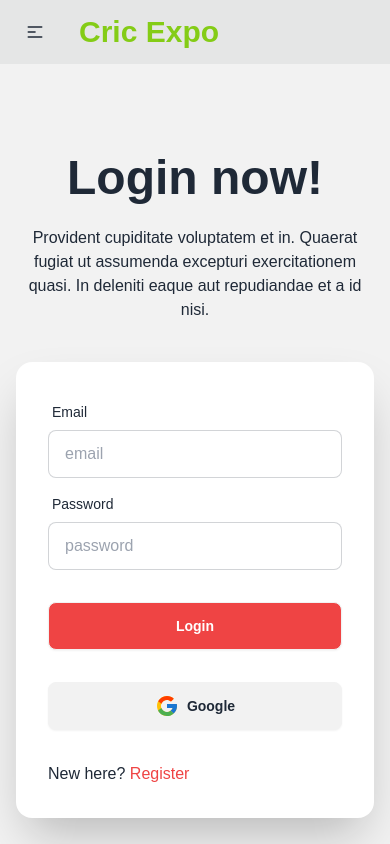
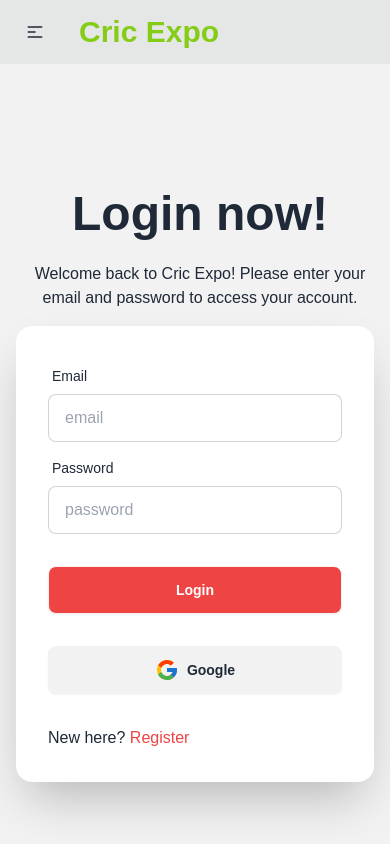
Before and after one commit to sadmanalam142/cric-expo-client, a React (Vite) app: page /login in a window 390 px wide. Shown: the top 844 px of the page. Built offline with nearby package versions, Linux system fonts and the light colour scheme; no server answers.

Commit message:
login text updated

```diff
--- a/src/components/home/products.css
+++ b/src/components/home/products.css
@@ -103,4 +103,7 @@
     .dashboard_header {
         font-size: 30px;
     }
+    .auth_section {
+        margin-left: 10px;
+      }
   }
--- a/src/pages/Login.jsx
+++ b/src/pages/Login.jsx
@@ -2,6 +2,7 @@
 import useAuth from "../hooks/useAuth";
 import { useEffect } from "react";
 import GoogleLogin from "../components/Login-Register/GoogleLogin";
+import "./../components/home/products.css";
 
 const Login = () => {
   const { signIn, user } = useAuth();
@@ -46,13 +47,11 @@
   return (
     <form onSubmit={handleSUbmit} className="hero min-h-screen bg-base-200">
       <div className="hero-content flex-col lg:flex-row-reverse">
-        <div className="text-center lg:text-left">
-          <h1 className="text-5xl font-bold">Login now!</h1>
-          <p className="py-6">
-            Provident cupiditate voluptatem et in. Quaerat fugiat ut assumenda
-            excepturi exercitationem quasi. In deleniti eaque aut repudiandae et
-            a id nisi.
-          </p>
+        <div className="text-center lg:text-left ml-10 auth_section">
+          <h1 className="text-5xl font-bold mb-6">Login now!</h1>
+          <p>
+        Welcome back to Cric Expo! Please enter your email and password to access your account.
+      </p>
         </div>
         <div className="card shrink-0 w-full max-w-sm shadow-2xl bg-base-100">
           <div className="card-body">
--- a/src/pages/Register.jsx
+++ b/src/pages/Register.jsx
@@ -2,6 +2,7 @@
 import { Link, useLocation, useNavigate } from "react-router-dom";
 import useAuth from "../hooks/useAuth";
 import GoogleLogin from "../components/Login-Register/GoogleLogin";
+import "./../components/home/products.css";
 
 const Register = () => {
   const [passMatch, setPassMatch] = useState(true);
@@ -49,13 +50,11 @@
   return (
     <form onSubmit={handleSUbmit} className="hero min-h-screen bg-base-200">
       <div className="hero-content flex-col lg:flex-row-reverse">
-        <div className="text-center lg:text-left">
-          <h1 className="text-5xl font-bold">Register now!</h1>
-          <p className="py-6">
-            Provident cupiditate voluptatem et in. Quaerat fugiat ut assumenda
-            excepturi exercitationem quasi. In deleniti eaque aut repudiandae et
-            a id nisi.
-          </p>
+        <div className="text-center lg:text-left ml-10 auth_section">
+          <h1 className="text-5xl font-bold mb-6">Register now!</h1>
+          <p>
+        Join Cric Expo today! Fill in your details below to create an account and start exploring the best cricket accessories.
+      </p>
         </div>
         <div className="card shrink-0 w-full max-w-sm shadow-2xl bg-base-100">
           <div className="card-body">
```
